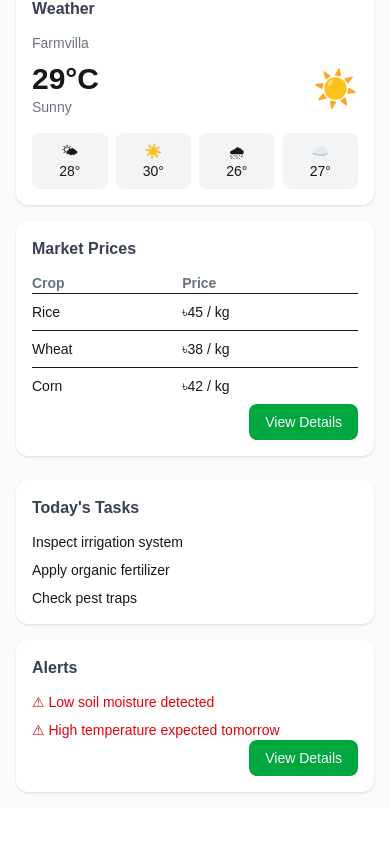
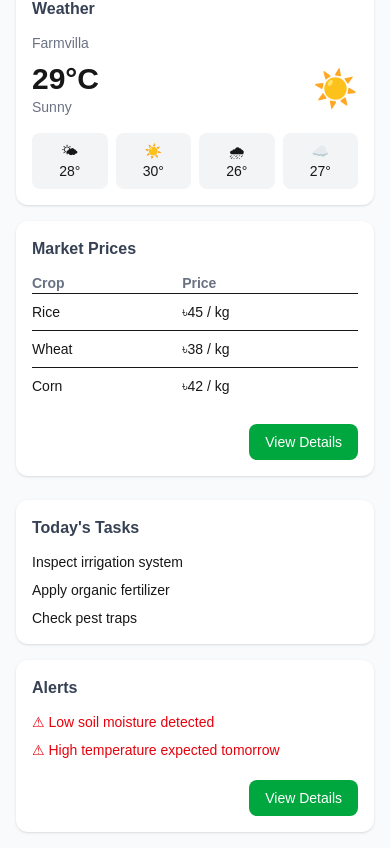
Before and after one commit to sohaibislam45/smart-agriculture-web-platform, a Next.js app: page /dashboard in a window 390 px wide. Shown: the part 531-1379 px from the top of the page. Before the commit the page ends 1339 px from the top, so only its background shows below. Built offline with nearby package versions, Linux system fonts and the light colour scheme.

Commit message:
[UPDATED] the responsiveness

```diff
--- a/src/components/dashboard/AlertsCard.jsx
+++ b/src/components/dashboard/AlertsCard.jsx
@@ -10,7 +10,7 @@
           <li key={i}>⚠ {alert}</li>
         ))}
       </ul>
-      <div className="flex justify-end">
+      <div className="flex justify-end mt-5">
         <Button>View Details</Button>
       </div>
     </SectionCard>
--- a/src/components/dashboard/MarketOverview.jsx
+++ b/src/components/dashboard/MarketOverview.jsx
@@ -21,7 +21,7 @@
           ))}
         </tbody>
       </table>
-      <div className="flex justify-end">
+      <div className="flex justify-end mt-5">
         <Button>View Details</Button>
       </div>
     </SectionCard>
```
